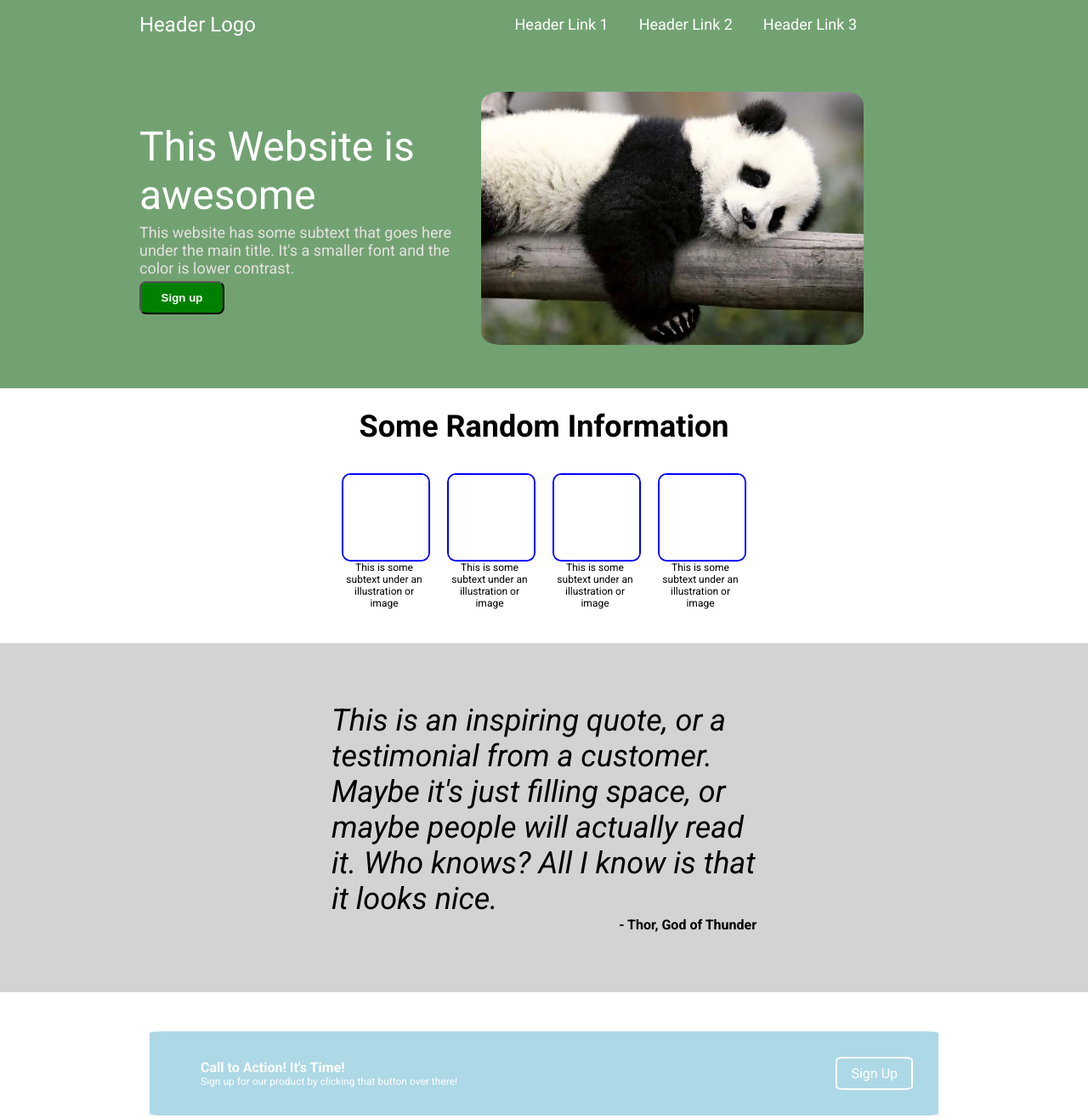
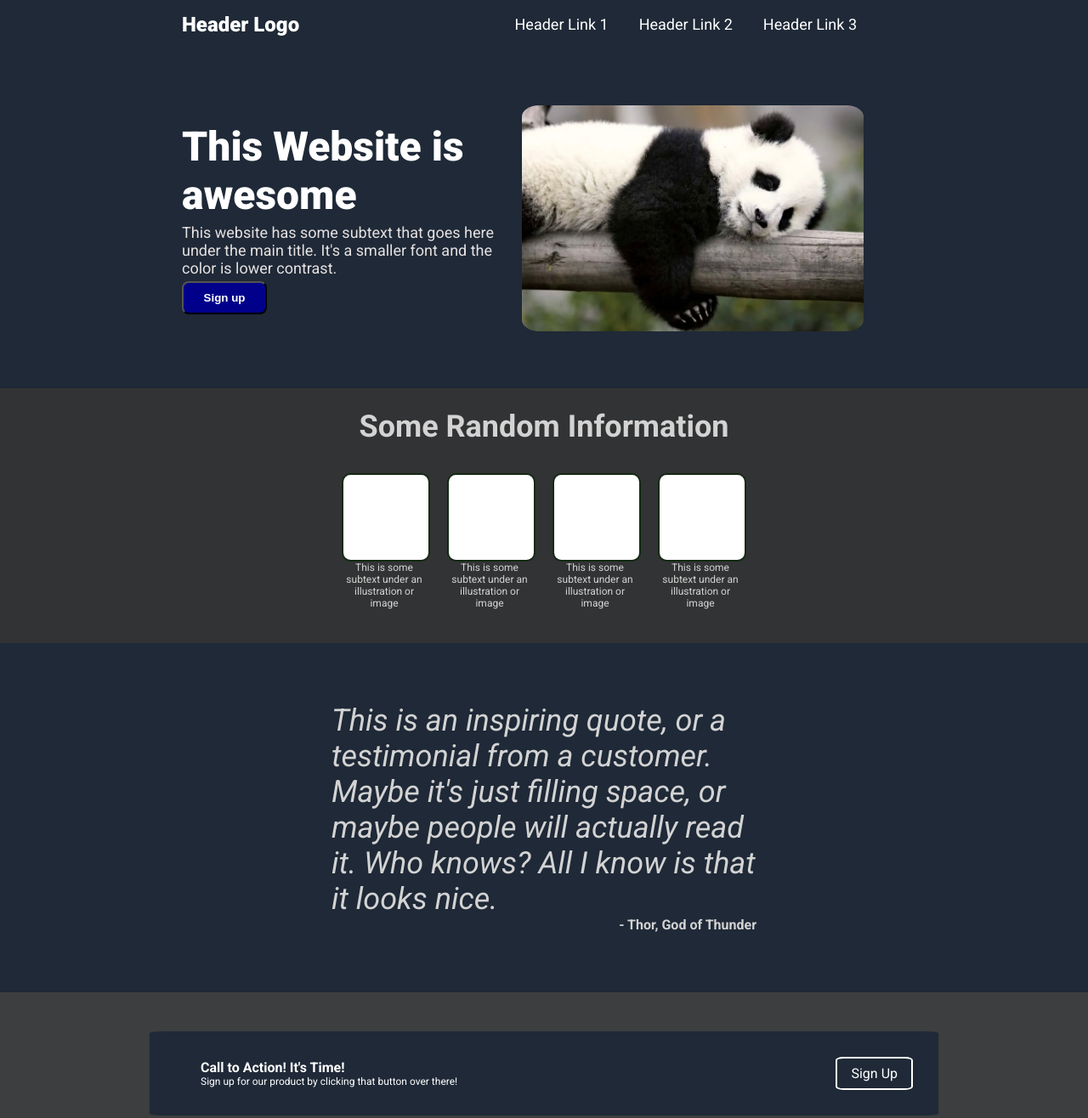
Before and after one commit to trumanwp/odinlanding, a plain HTML site: page index.html in a window 1280 px wide. Shown: the top 1316 px of the page at 85% size. Drawn offline with Linux system fonts and the light colour scheme.

Commit message:
Edited style.css to have a more fitting colour scheme

```diff
--- a/style.css
+++ b/style.css
@@ -1,17 +1,20 @@
+@import url('https://fonts.googleapis.com/css2?family=Roboto:wght@400;700&display=swap');
+
+
 body {
     background-color: white;
     display: flex;
     flex-direction: column;
     margin: 0;
     padding: 0;
-    font-family: "Roboto";
+    font-family: Roboto;
     /* max-width: 1200px; */
 }
 
 
 .nav {
     /* border: 2px solid blue; */
-    background-color: rgb(114, 162, 114);
+    background-color: #1F2937;
     display: flex;
     justify-content: space-between;
     align-items: center;
@@ -31,7 +34,7 @@ body {
     /* border: 2px solid green; */
     display: flex;
     align-items: center;
-    margin-left: 100px;
+    margin-left: 150px;
 
 
 
@@ -54,6 +57,7 @@ body {
 
 .logo {
     font-size: 24px;
+    font-weight: 900;
 }
 
 /* test */
@@ -74,7 +78,7 @@ body {
     /* padding: 10px 15%; */
     padding: 10px 5vw;
     height: 400px;
-    background-color: rgb(114, 162, 114);
+    background-color: #1F2937;
     color: white;
     justify-content: space-around;
     margin: 0 auto;
@@ -91,7 +95,7 @@ body {
     flex: 1; /* Allow subleft to grow */
     min-width: 200px; /* Ensure it doesn't shrink too much */
     max-width: 400px;
-    margin-left: 100px;
+    margin-left: 150px;
 }
 
 .subright {
@@ -105,7 +109,7 @@ body {
 }
 
 .heading {
-    font-weight: 900px;
+    font-weight: 900;
     font-size: 48px;
 }
 
@@ -115,7 +119,7 @@ body {
 }
 
 .subbutton {
-    background-color: green;
+    background-color: darkblue;
     border-radius: 8px;
     color: white;
     font-weight: bold;
@@ -148,7 +152,7 @@ body {
 .infoimg {
     width: 100px;
     height: 100px;
-    border: 2px solid blue;
+    border: 2px solid #132a13;
     border-radius: 10%;
 }
 
@@ -158,6 +162,7 @@ body {
     flex-direction: column;
     align-items: center;
     height: 300px;
+    background-color: rgb(50, 51, 52);
 }
 
 .infohead {
@@ -165,6 +170,7 @@ body {
     padding: 24px;
     font-weight: bold;
     font-size: 36px;
+    color: lightgray;
 }
 
 .infosub {
@@ -187,12 +193,14 @@ body {
     display: flex;
     flex-wrap: wrap;
     max-width: 100px;
+    font-family: "Roboto";
+    color: lightgray;
 }
 
 /* Quote Section */
 
 .quotesec {
-    background-color: lightgrey;
+    background-color: #1F2937;
     /* border: 2px solid red; */
     display: flex;
     flex-direction: column;
@@ -208,6 +216,7 @@ body {
     flex-wrap: wrap;
     font-style: italic;
     font-weight: 900px;
+    color: lightgray;
 
 
 }
@@ -218,6 +227,7 @@ body {
     display: flex;
     margin-left: auto;
     font-weight: bold;
+    color: lightgray;
 }
 
 .quotecontainer {
@@ -229,7 +239,7 @@ body {
 
 .adsection {
     /* border: 2px solid red; */
-    background-color: white;
+    background-color: rgb(60, 62, 63);
     display: flex;
     justify-content: center;
     align-items: center;
@@ -240,7 +250,7 @@ body {
 
 .adcontainer {
     /* border: 2px solid red; */
-    background-color: lightblue;
+    background-color: #1F2937;
     border-radius: 2%;
     display: flex;
     align-items: center;
@@ -280,7 +290,7 @@ body {
     display: flex;
     justify-content: center;
     align-items: center;
-    background-color: rgb(114, 162, 114);
+    background-color: #1F2937;
     padding: 24px;
 }
 
```
